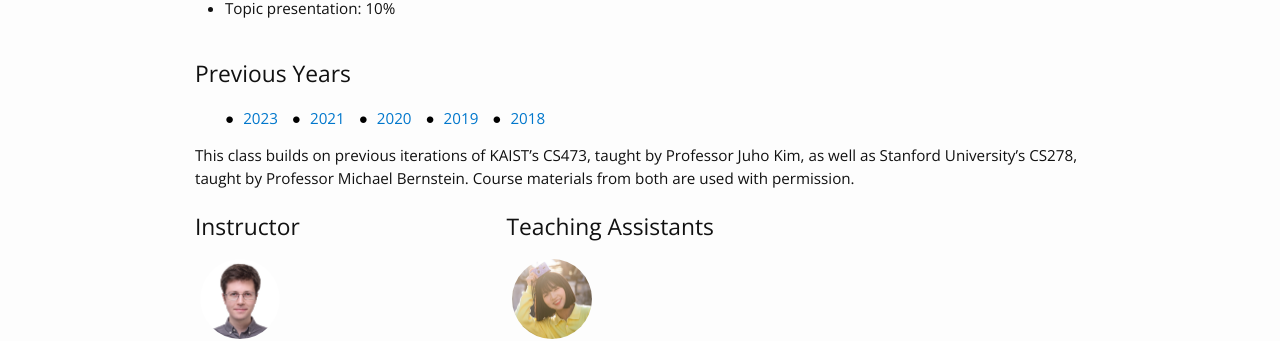
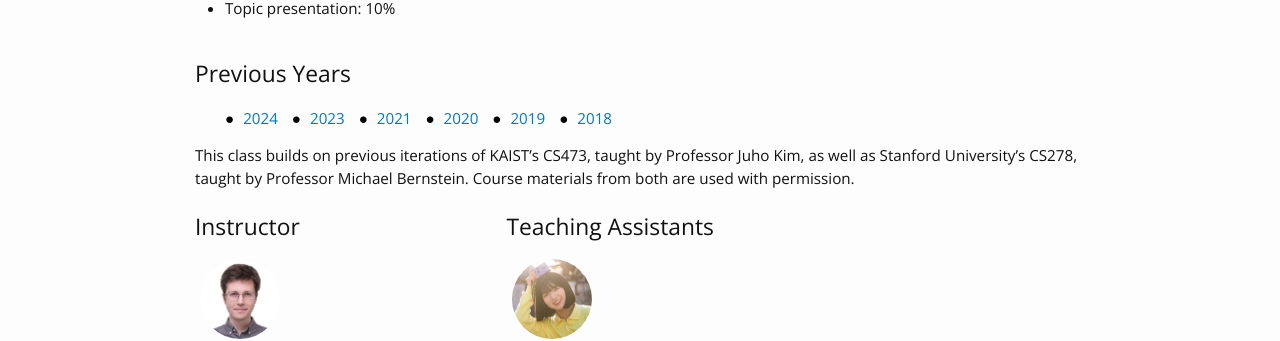
Before and after one commit to cstl-kaist/cs473-2025-fall, a Jekyll site: the page built from index.md, in a window 1280 px wide. Shown: the part 1199-1540 px from the top of the page. Built offline with Jekyll 4.4.1, drawn with Linux system fonts in a browser that asks for light colours; nearby versions of some CDN libraries.

Commit message:
Updating previous years

```diff
--- a/_data/previous_offering.yml
+++ b/_data/previous_offering.yml
@@ -1,4 +1,7 @@
 offerings:
+  - title: 2024
+    url: https://cstl-kaist.github.io/cs473-2024-fall/
+
   - title: 2023
     url: https://social.kixlab.org/
 
```
